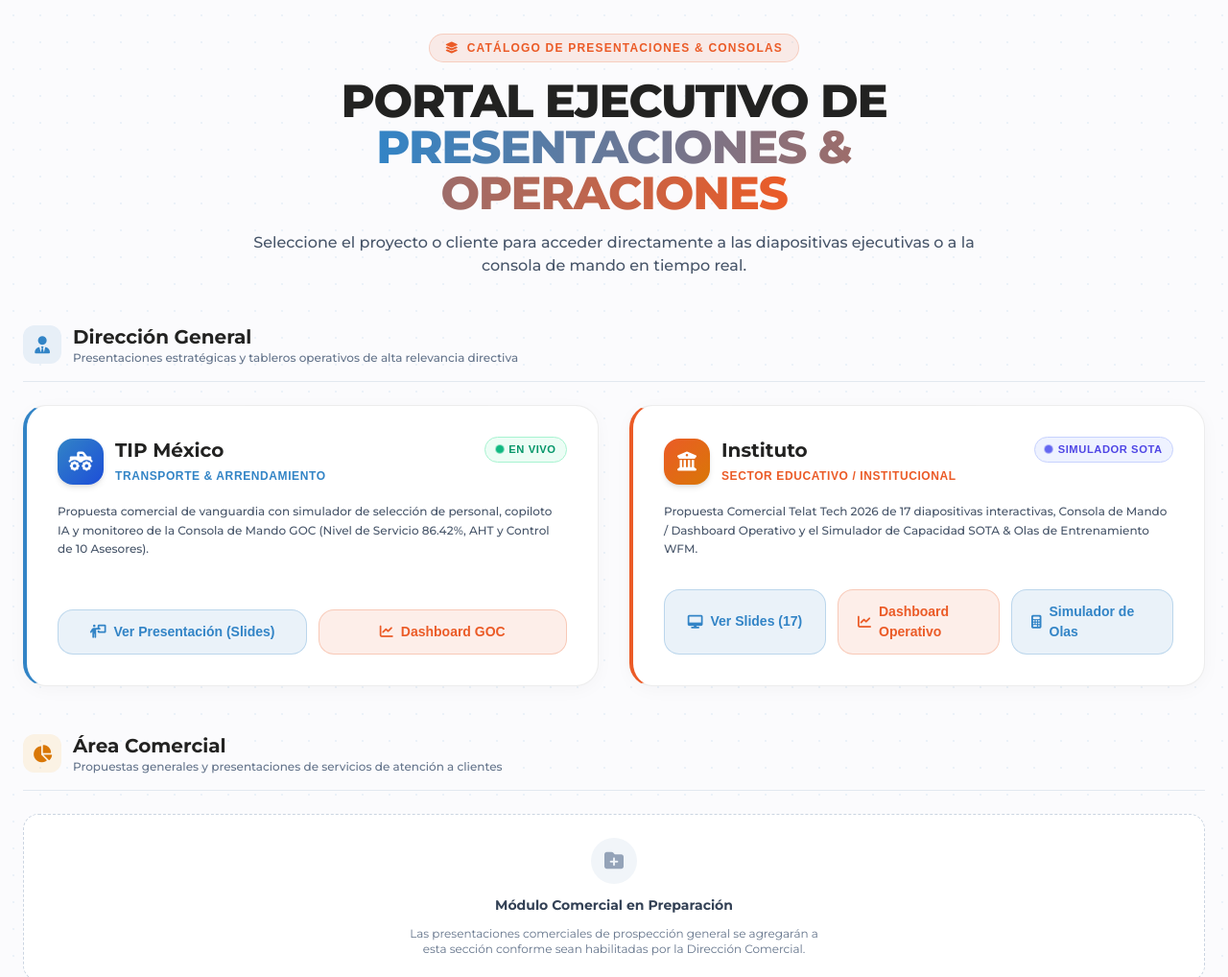
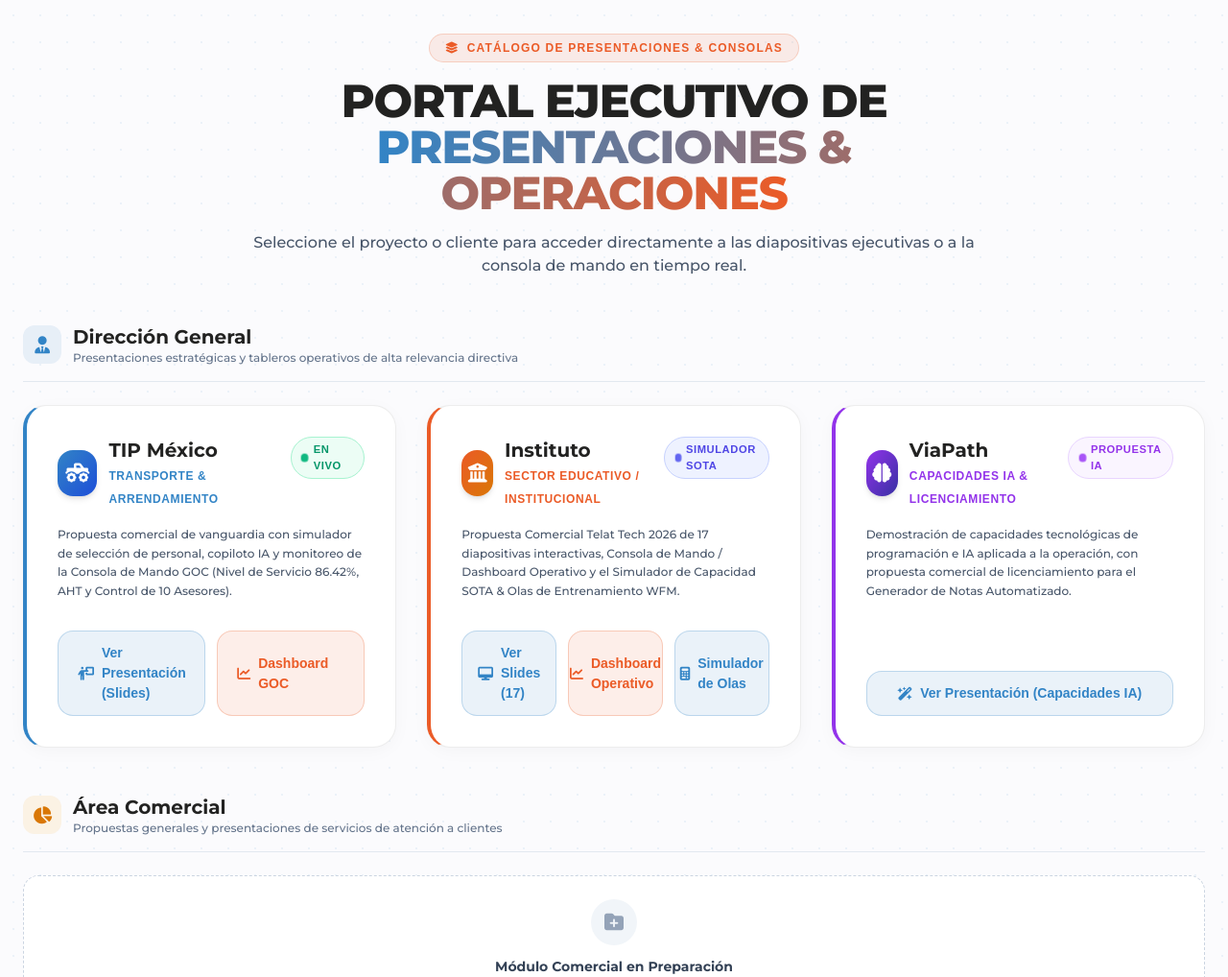
Before and after one commit to morocog/presentaciones-ejecutivas, a plain HTML site: page index.html in a window 1280 px wide. Shown: the part 82-1100 px from the top of the page at 96% size. Drawn offline with nearby package versions, Linux system fonts and the light colour scheme.

Commit message:
feat: Crear estructura inicial para cliente ViaPath e integrar tarjeta en el portal maestro

```diff
--- a/index.html
+++ b/index.html
@@ -178,7 +178,7 @@
                 </div>
             </div>
 
-            <div class="grid grid-cols-1 md:grid-cols-2 gap-8">
+            <div class="grid grid-cols-1 md:grid-cols-2 lg:grid-cols-3 gap-8">
 
                 <!-- TARJETA CLIENTE: TIP MÉXICO -->
                 <div class="card-executive p-6 sm:p-8 flex flex-col justify-between space-y-6 border-l-4 border-l-brandCeleste">
@@ -256,6 +256,38 @@
                     </div>
                 </div>
 
+                <!-- TARJETA CLIENTE: VIAPATH -->
+                <div class="card-executive p-6 sm:p-8 flex flex-col justify-between space-y-6 border-l-4 border-l-purple-600">
+                    <div class="space-y-4">
+                        <div class="flex justify-between items-start">
+                            <div class="flex items-center gap-3">
+                                <div class="w-12 h-12 rounded-2xl bg-gradient-to-br from-purple-600 to-indigo-800 text-white flex items-center justify-center font-bold text-xl shadow-md">
+                                    <i class="fa-solid fa-[#brain] fa-brain"></i>
+                                </div>
+                                <div>
+                                    <h4 class="text-xl font-bold font-body text-brandOscuro">ViaPath</h4>
+                                    <span class="text-xs text-purple-600 font-bold uppercase tracking-wider font-subheadings">Capacidades IA & Licenciamiento</span>
+                                </div>
+                            </div>
+                            <span class="badge-live bg-purple-50 text-purple-600 border border-purple-200">
+                                <span class="w-2 h-2 rounded-full bg-purple-500 pulse-live"></span> Propuesta IA
+                            </span>
+                        </div>
+
+                        <p class="text-xs text-slate-600 font-medium leading-relaxed">
+                            Demostración de capacidades tecnológicas de programación e IA aplicada a la operación, con propuesta comercial de licenciamiento para el Generador de Notas Automatizado.
+                        </p>
+                    </div>
+
+                    <!-- BOTONES DE ACCESO VIAPATH -->
+                    <div class="grid grid-cols-1 gap-3 pt-2">
+                        <a href="./Direccion-General/ViaPath/presentacion.html" class="btn-portal btn-celeste">
+                            <i class="fa-solid fa-wand-magic-sparkles"></i>
+                            <span>Ver Presentación (Capacidades IA)</span>
+                        </a>
+                    </div>
+                </div>
+
             </div>
         </section>
 
```
Also changed, not shown: Direccion-General/ViaPath/index.html (added, +1 -0 lines), Direccion-General/ViaPath/presentacion.html (added, +1 -0 lines).
